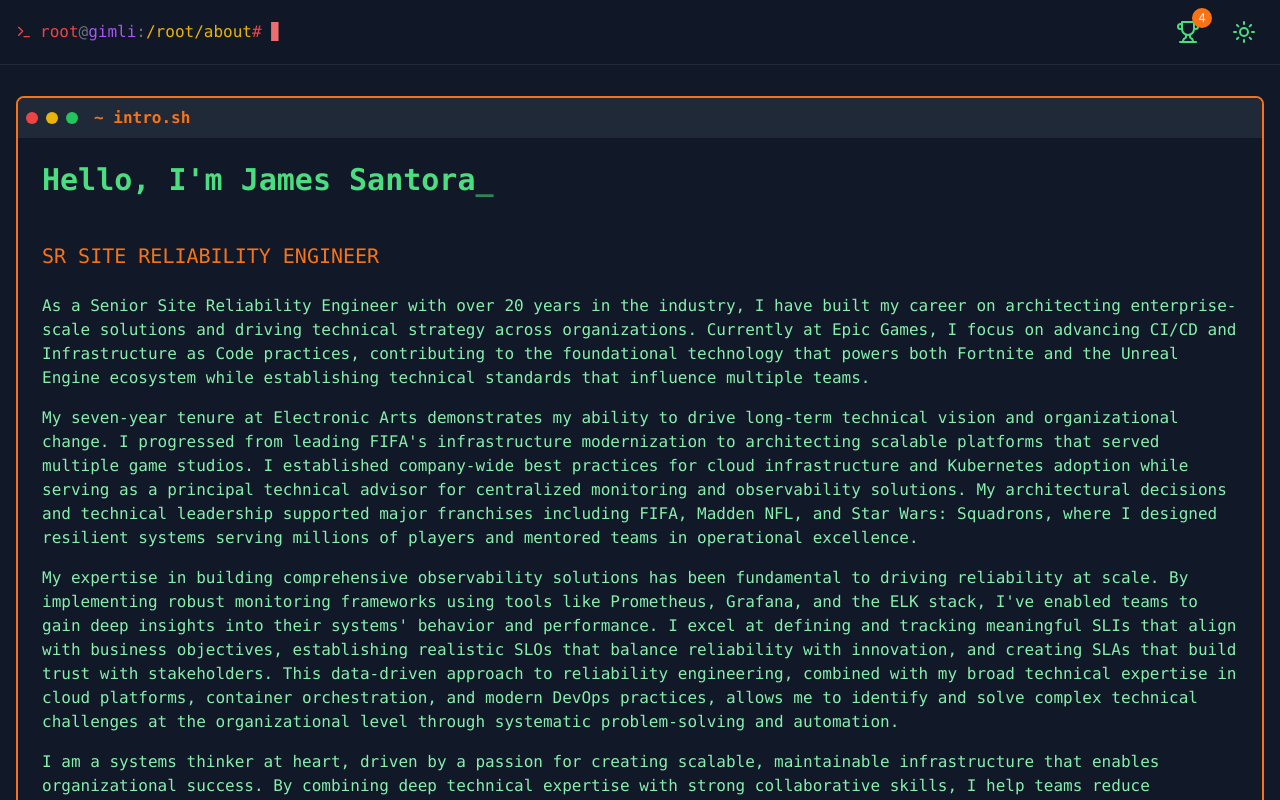
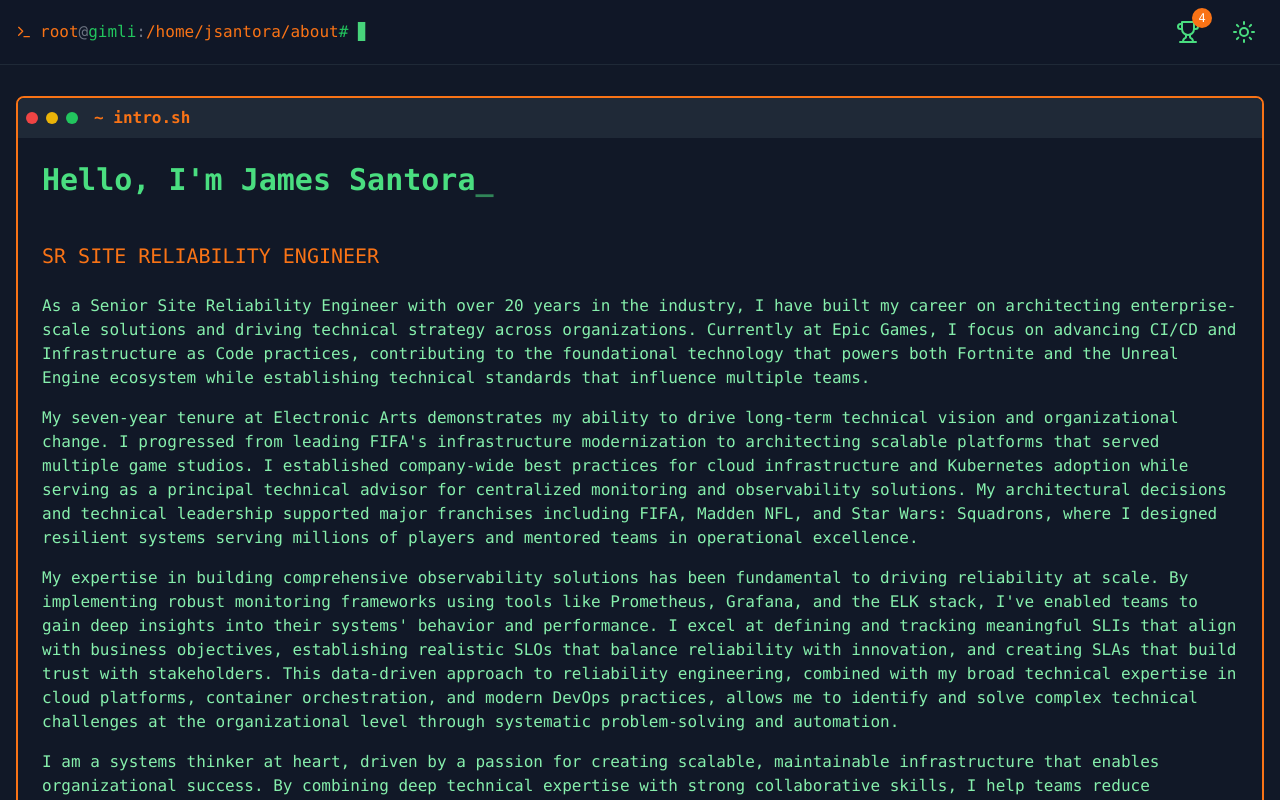
Before and after one commit to jimsantora/resume, a Next.js app: page /resume/ in a window 1280 px wide. Shown: the top 800 px of the page. Built offline with nearby package versions, Linux system fonts and the light colour scheme.

Commit message:
Matching colors and setting parent dir to home/jsantora

```diff
--- a/components/ShellPrompt.tsx
+++ b/components/ShellPrompt.tsx
@@ -21,11 +21,11 @@
 
 const getDirectoryFromSection = (section: string) => {
   const dirMap: { [key: string]: string } = {
-    'default': '/root',
-    'intro': '/root/about',
-    'skills': '/root/skills',
-    'experience': '/root/career',
-    'game-credits': '/root/games'
+    'default': '/home/jsantora',
+    'intro': '/home/jsantora/about',
+    'skills': '/home/jsantora/skills',
+    'experience': '/home/jsantora/career',
+    'game-credits': '/home/jsantora/games'
   };
   return dirMap[section] || dirMap.default;
 };
@@ -37,11 +37,10 @@
   theme = 'dark',
   currentSection = 'default'
 }) => {
-  const [hostname, setHostname] = useState(LOTR_HOSTS[0]); // Default to first host
+  const [hostname, setHostname] = useState(LOTR_HOSTS[0]);
   const currentDir = getDirectoryFromSection(currentSection);
 
   useEffect(() => {
-    // Only run in browser environment
     if (typeof window !== 'undefined') {
       const storedSeed = sessionStorage.getItem('lotr-host-seed');
       if (!storedSeed) {
@@ -53,18 +52,18 @@
         setHostname(LOTR_HOSTS[seed % LOTR_HOSTS.length]);
       }
     }
-  }, []); // Empty dependency array means this runs once on mount
+  }, []);
 
   return (
     <div className="font-mono flex items-center gap-2 transition-all duration-300">
-      <Terminal className="w-4 h-4 text-red-500" />
-      <span className={`${theme === 'dark' ? 'text-red-400' : 'text-red-600'}`}>
-        <span className="text-red-500">root</span>
+      <Terminal className="w-4 h-4 text-orange-500" />
+      <span className={theme === 'dark' ? 'text-green-400' : 'text-gray-600'}>
+        <span className="text-orange-500">root</span>
         <span className="text-gray-500">@</span>
-        <span className="text-purple-500">{hostname}</span>
+        <span className="text-green-500">{hostname}</span>
         <span className="text-gray-500">:</span>
-        <span className="text-yellow-500">{currentDir}</span>
-        <span className="text-red-500"># </span>
+        <span className="text-orange-500">{currentDir}</span>
+        <span className="text-green-500"># </span>
         <span className="animate-pulse">▊</span>
       </span>
     </div>
```
